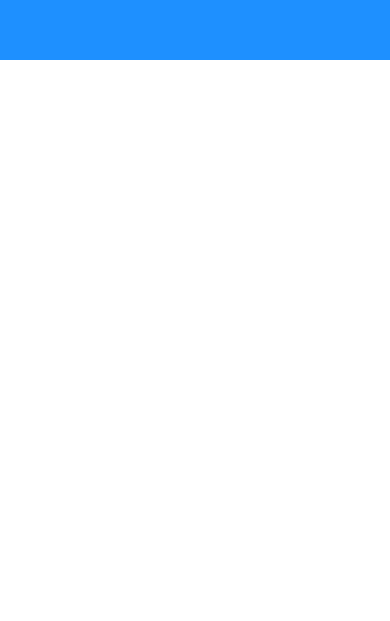
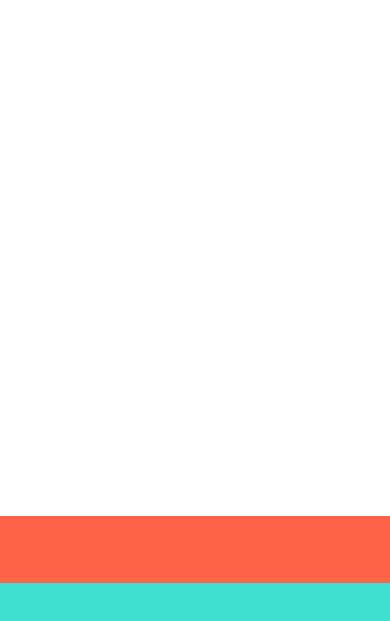
Before and after one commit to BenJohnsonFullStack/DoneWithIt, a React Native app: screen / in a window 390 px wide. Shown: the part 193-814 px from the top of the page. Built offline with nearby package versions, Linux system fonts and the light colour scheme.

Commit message:
button placeholders

```diff
--- a/App.js
+++ b/App.js
@@ -1,18 +1,31 @@
 // import { StatusBar } from "expo-status-bar";
-import {
-  StyleSheet,
-  SafeAreaView,
-  Button,
-  Platform,
-  StatusBar,
-  View,
-} from "react-native";
+import { StyleSheet, View } from "react-native";
 
 export default function App() {
   return (
-    <SafeAreaView style={styles.container}>
-      <View style={styles.view}></View>
-    </SafeAreaView>
+    <View
+      style={{
+        backgroundColor: "#fff",
+        flex: 1,
+        justifyContent: "flex-end",
+        alignItems: "center",
+      }}
+    >
+      <View
+        style={{
+          backgroundColor: "tomato",
+          width: "100%",
+          height: "8%",
+        }}
+      />
+      <View
+        style={{
+          backgroundColor: "turquoise",
+          width: "100%",
+          height: "8%",
+        }}
+      />
+    </View>
   );
 }
 
@@ -20,13 +33,7 @@ const styles = StyleSheet.create({
   container: {
     flex: 1,
     backgroundColor: "#fff",
-    paddingTop: Platform.OS === "android" ? StatusBar.currentHeight : 0,
-    // alignItems: "center",
-    // justifyContent: "center",
-  },
-  view: {
-    backgroundColor: "dodgerblue",
-    width: "100%",
-    height: "30%",
+    alignItems: "center",
+    justifyContent: "center",
   },
 });
--- a/app.json
+++ b/app.json
@@ -3,7 +3,7 @@
     "name": "DoneWithIt",
     "slug": "DoneWithIt",
     "version": "1.0.0",
-    "orientation": "default",
+    "orientation": "portrait",
     "icon": "./assets/icon.png",
     "userInterfaceStyle": "light",
     "splash": {
```
Also changed, not shown: package.json (+4 -3 lines), assets/app-logo-01.png (added), 1 other file (tests, documents, lock files or other folders).
